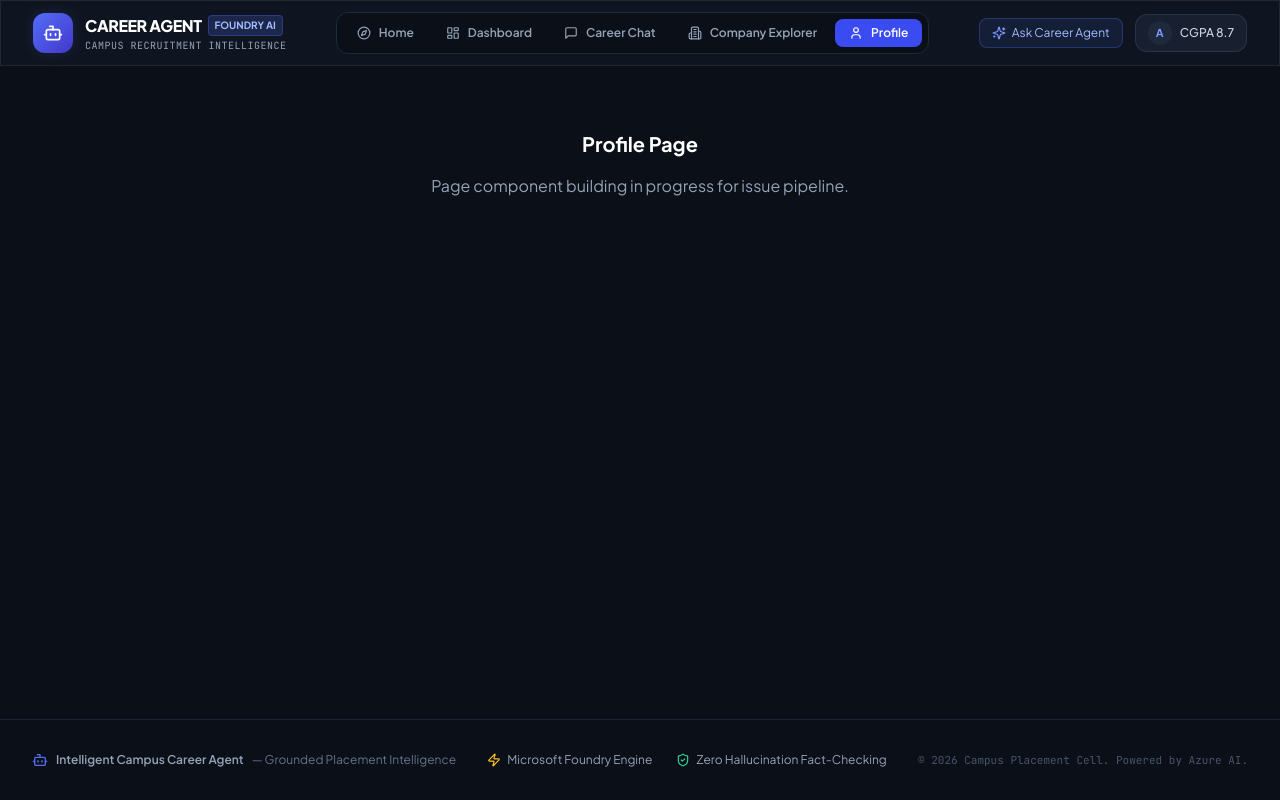
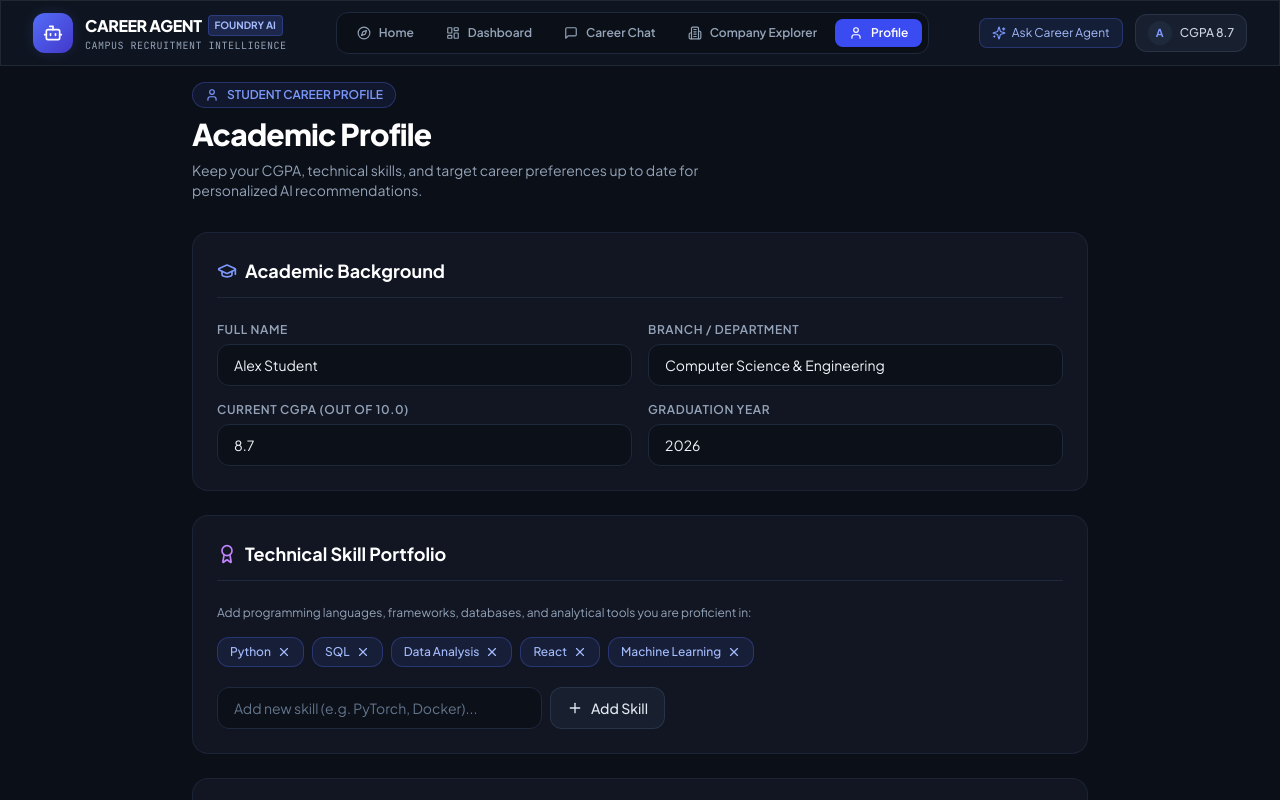
Before and after one commit to parvvsood/intelligent-campus-career-agent, a React (Vite) app in the folder frontend/: page / in a window 1280 px wide. Both pictures are taken after a click on the button "Profile". Shown: the top 800 px of the page. Built offline with nearby package versions, Linux system fonts and the light colour scheme.

Commit message:
feat: [ISSUE #6] implement student profile interface with skill selector & validation

```diff
--- a/frontend/src/App.jsx
+++ b/frontend/src/App.jsx
@@ -5,6 +5,7 @@ import { Home } from './pages/Home';
 import { Dashboard } from './pages/Dashboard';
 import { Chat } from './pages/Chat';
 import { Companies } from './pages/Companies';
+import { Profile } from './pages/Profile';
 
 export default function App() {
   const [activeTab, setActiveTab] = useState('home');
@@ -50,11 +51,12 @@ export default function App() {
             onAskAboutCompany={handleAskAboutCompany}
           />
         )}
-        {activeTab !== 'home' && activeTab !== 'dashboard' && activeTab !== 'chat' && activeTab !== 'companies' && (
-          <div className="py-16 text-center space-y-4">
-            <h2 className="text-xl font-bold text-white capitalize">{activeTab} Page</h2>
-            <p className="text-slate-400">Page component building in progress for issue pipeline.</p>
-          </div>
+        {activeTab === 'profile' && (
+          <Profile
+            studentProfile={studentProfile}
+            setStudentProfile={setStudentProfile}
+            setActiveTab={setActiveTab}
+          />
         )}
       </main>
 
--- /dev/null
+++ b/frontend/src/pages/Profile.jsx
@@ -0,0 +1,230 @@
+import React, { useState } from 'react';
+import { User, GraduationCap, Award, MapPin, Briefcase, Plus, X, Save, CheckCircle2 } from 'lucide-react';
+import { Card } from '../components/common/Card';
+import { Button } from '../components/common/Button';
+import { Input } from '../components/common/Input';
+import { Badge } from '../components/common/Badge';
+
+export const Profile = ({ studentProfile, setStudentProfile, setActiveTab }) => {
+  const [formData, setFormData] = useState({ ...studentProfile });
+  const [newSkill, setNewSkill] = useState('');
+  const [savedSuccess, setSavedSuccess] = useState(false);
+
+  const handleInputChange = (e) => {
+    const { name, value } = e.target;
+    setFormData((prev) => ({
+      ...prev,
+      [name]: name === 'cgpa' ? parseFloat(value) || value : value,
+    }));
+  };
+
+  const handleAddSkill = (e) => {
+    e.preventDefault();
+    if (newSkill.trim() && !formData.skills.includes(newSkill.trim())) {
+      setFormData((prev) => ({
+        ...prev,
+        skills: [...prev.skills, newSkill.trim()],
+      }));
+      setNewSkill('');
+    }
+  };
+
+  const handleRemoveSkill = (skillToRemove) => {
+    setFormData((prev) => ({
+      ...prev,
+      skills: prev.skills.filter((s) => s !== skillToRemove),
+    }));
+  };
+
+  const handleSubmit = (e) => {
+    e.preventDefault();
+    setStudentProfile(formData);
+    setSavedSuccess(true);
+    setTimeout(() => setSavedSuccess(false), 3000);
+  };
+
+  return (
+    <div className="max-w-4xl mx-auto space-y-8 py-4">
+      {/* Header */}
+      <div className="space-y-2">
+        <div className="inline-flex items-center space-x-2 text-xs font-semibold text-brand-400 bg-brand-500/10 px-3 py-1 rounded-full border border-brand-500/30">
+          <User className="w-3.5 h-3.5" />
+          <span>STUDENT CAREER PROFILE</span>
+        </div>
+        <h1 className="text-3xl font-extrabold text-white tracking-tight">Academic Profile</h1>
+        <p className="text-slate-400 text-sm max-w-xl">
+          Keep your CGPA, technical skills, and target career preferences up to date for personalized AI recommendations.
+        </p>
+      </div>
+
+      {savedSuccess && (
+        <div className="bg-emerald-500/10 border border-emerald-500/30 p-4 rounded-2xl text-emerald-400 text-sm font-semibold flex items-center space-x-2 animate-fade-in">
+          <CheckCircle2 className="w-5 h-5 shrink-0" />
+          <span>Profile updated successfully! AI Agent context refreshed.</span>
+        </div>
+      )}
+
+      <form onSubmit={handleSubmit} className="space-y-6">
+        {/* Personal & Academic Information */}
+        <Card className="space-y-6 bg-dark-surface/90 border-slate-800">
+          <h2 className="text-lg font-bold text-white flex items-center space-x-2 border-b border-slate-800 pb-3">
+            <GraduationCap className="w-5 h-5 text-brand-400" />
+            <span>Academic Background</span>
+          </h2>
+
+          <div className="grid grid-cols-1 sm:grid-cols-2 gap-4">
+            <Input
+              label="Full Name"
+              name="name"
+              value={formData.name}
+              onChange={handleInputChange}
+              required
+            />
+
+            <Input
+              label="Branch / Department"
+              name="branch"
+              value={formData.branch}
+              onChange={handleInputChange}
+              required
+            />
+
+            <Input
+              label="Current CGPA (Out of 10.0)"
+              name="cgpa"
+              type="number"
+              step="0.01"
+              min="0"
+              max="10"
+              value={formData.cgpa}
+              onChange={handleInputChange}
+              required
+            />
+
+            <Input
+              label="Graduation Year"
+              name="graduationYear"
+              type="number"
+              value={formData.graduationYear}
+              onChange={handleInputChange}
+              required
+            />
+          </div>
+        </Card>
+
+        {/* Skill Portfolio Selector */}
+        <Card className="space-y-6 bg-dark-surface/90 border-slate-800">
+          <h2 className="text-lg font-bold text-white flex items-center space-x-2 border-b border-slate-800 pb-3">
+            <Award className="w-5 h-5 text-purple-400" />
+            <span>Technical Skill Portfolio</span>
+          </h2>
+
+          <div className="space-y-3">
+            <p className="text-xs text-slate-400">
+              Add programming languages, frameworks, databases, and analytical tools you are proficient in:
+            </p>
+
+            <div className="flex flex-wrap gap-2 pt-1">
+              {formData.skills.map((skill, index) => (
+                <span
+                  key={index}
+                  className="inline-flex items-center space-x-1.5 text-xs bg-brand-500/10 text-brand-300 px-3 py-1.5 rounded-xl border border-brand-500/30 font-medium"
+                >
+                  <span>{skill}</span>
+                  <button
+                    type="button"
+                    onClick={() => handleRemoveSkill(skill)}
+                    className="hover:text-red-400 transition-colors"
+                  >
+                    <X className="w-3.5 h-3.5" />
+                  </button>
+                </span>
+              ))}
+            </div>
+
+            <div className="flex gap-2 pt-2 max-w-md">
+              <Input
+                placeholder="Add new skill (e.g. PyTorch, Docker)..."
+                value={newSkill}
+                onChange={(e) => setNewSkill(e.target.value)}
+              />
+              <Button
+                type="button"
+                variant="secondary"
+                size="md"
+                onClick={handleAddSkill}
+                icon={Plus}
+                className="shrink-0"
+              >
+                Add Skill
+              </Button>
+            </div>
+          </div>
+        </Card>
+
+        {/* Target Roles & Locations */}
+        <Card className="space-y-6 bg-dark-surface/90 border-slate-800">
+          <h2 className="text-lg font-bold text-white flex items-center space-x-2 border-b border-slate-800 pb-3">
+            <Briefcase className="w-5 h-5 text-indigo-400" />
+            <span>Career Preferences</span>
+          </h2>
+
+          <div className="grid grid-cols-1 sm:grid-cols-2 gap-4">
+            <div>
+              <label className="block text-xs font-semibold tracking-wider text-slate-400 uppercase mb-1.5">
+                Preferred Job Roles (Comma Separated)
+              </label>
+              <input
+                type="text"
+                value={formData.preferredRoles.join(', ')}
+                onChange={(e) =>
+                  setFormData((prev) => ({
+                    ...prev,
+                    preferredRoles: e.target.value.split(',').map((s) => s.trim()),
+                  }))
+                }
+                className="w-full bg-dark-bg/80 border border-slate-800 text-slate-100 text-sm rounded-xl py-2.5 px-4 focus:outline-none focus:ring-2 focus:ring-brand-500/50"
+              />
+            </div>
+
+            <div>
+              <label className="block text-xs font-semibold tracking-wider text-slate-400 uppercase mb-1.5">
+                Preferred Locations (Comma Separated)
+              </label>
+              <input
+                type="text"
+                value={formData.preferredLocations.join(', ')}
+                onChange={(e) =>
+                  setFormData((prev) => ({
+                    ...prev,
+                    preferredLocations: e.target.value.split(',').map((s) => s.trim()),
+                  }))
+                }
+                className="w-full bg-dark-bg/80 border border-slate-800 text-slate-100 text-sm rounded-xl py-2.5 px-4 focus:outline-none focus:ring-2 focus:ring-brand-500/50"
+              />
+            </div>
+          </div>
+        </Card>
+
+        {/* Action Button Footer */}
+        <div className="flex items-center justify-end space-x-3 pt-4">
+          <Button
+            type="button"
+            variant="outline"
+            onClick={() => setActiveTab('dashboard')}
+          >
+            Cancel
+          </Button>
+          <Button
+            type="submit"
+            variant="primary"
+            icon={Save}
+            className="px-8"
+          >
+            Save Profile Changes
+          </Button>
+        </div>
+      </form>
+    </div>
+  );
+};
```
